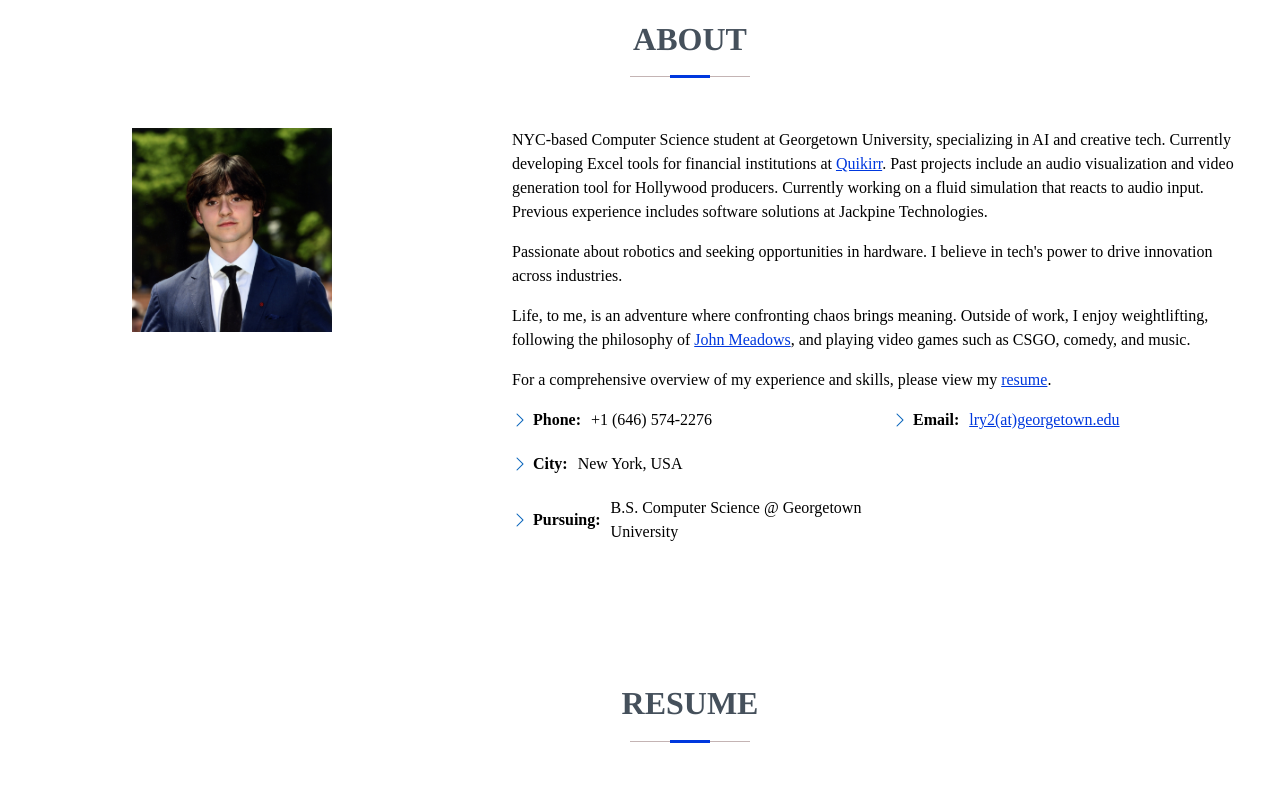
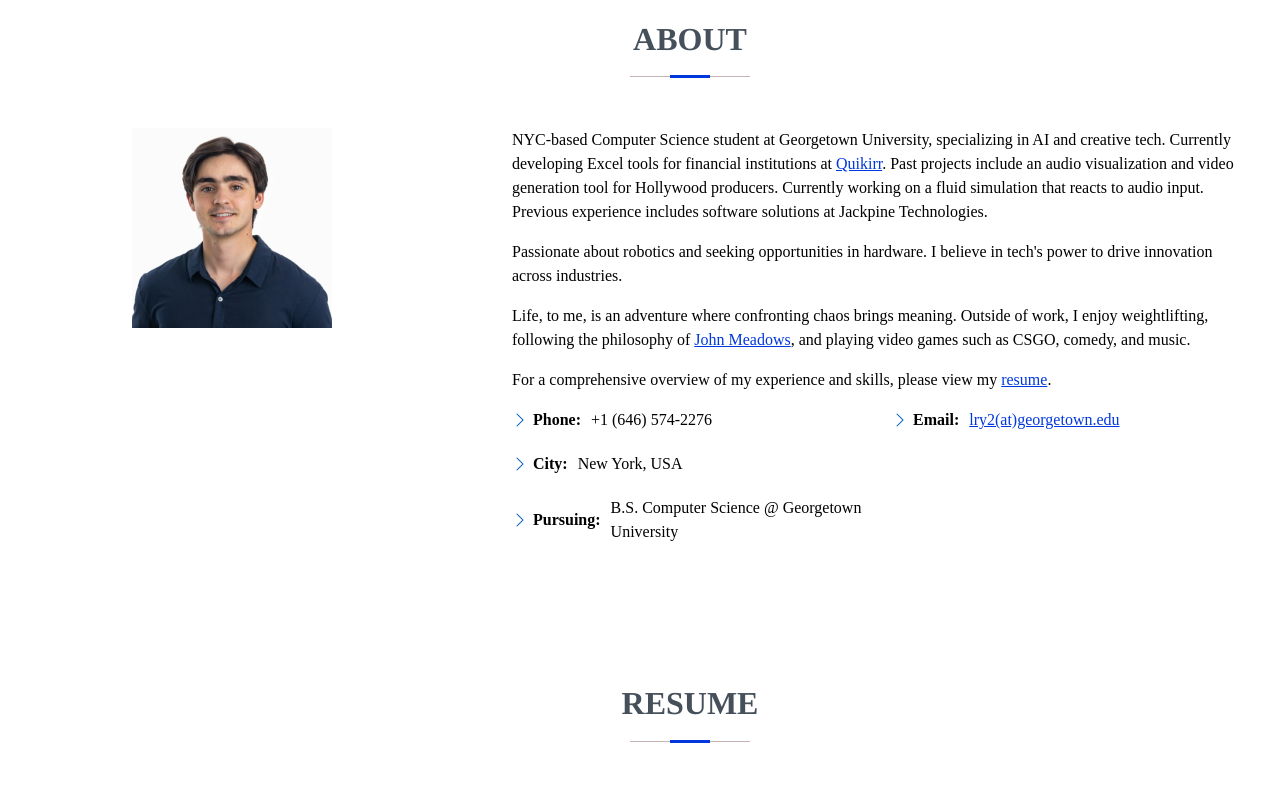
Before and after one commit to yunguid/personal_site, a website: page index.html in a window 1280 px wide. Shown: the part 840-1650 px from the top of the page. Drawn offline with Linux system fonts and the light colour scheme; a web font is replaced by a local one.

Commit message:
headshot2

```diff
--- a/index.html
+++ b/index.html
@@ -84,7 +84,7 @@
         </div>
         <div class="row">
           <div class="col-lg-4">
-            <img src="assets/img/headshot.jpg" class="img-fluid shrink-image" alt="Luke R. Young Headshot" />
+            <img src="assets/img/headshot2.jpeg" class="img-fluid shrink-image" alt="Luke R. Young Headshot" />
             <style>
               .shrink-image{
                 width: 200px;
```
Also changed, not shown: assets/img/headshot2.jpeg (added).
